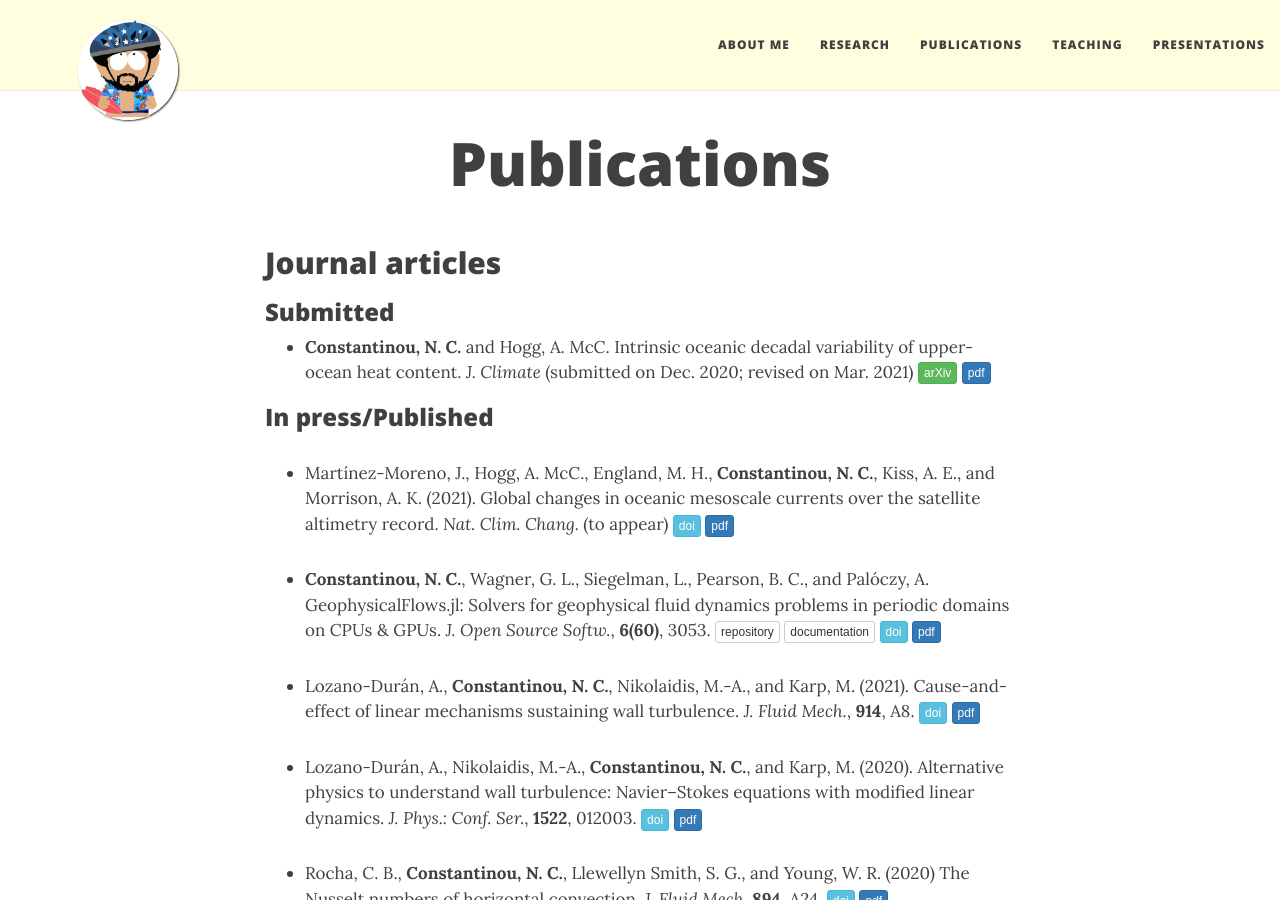
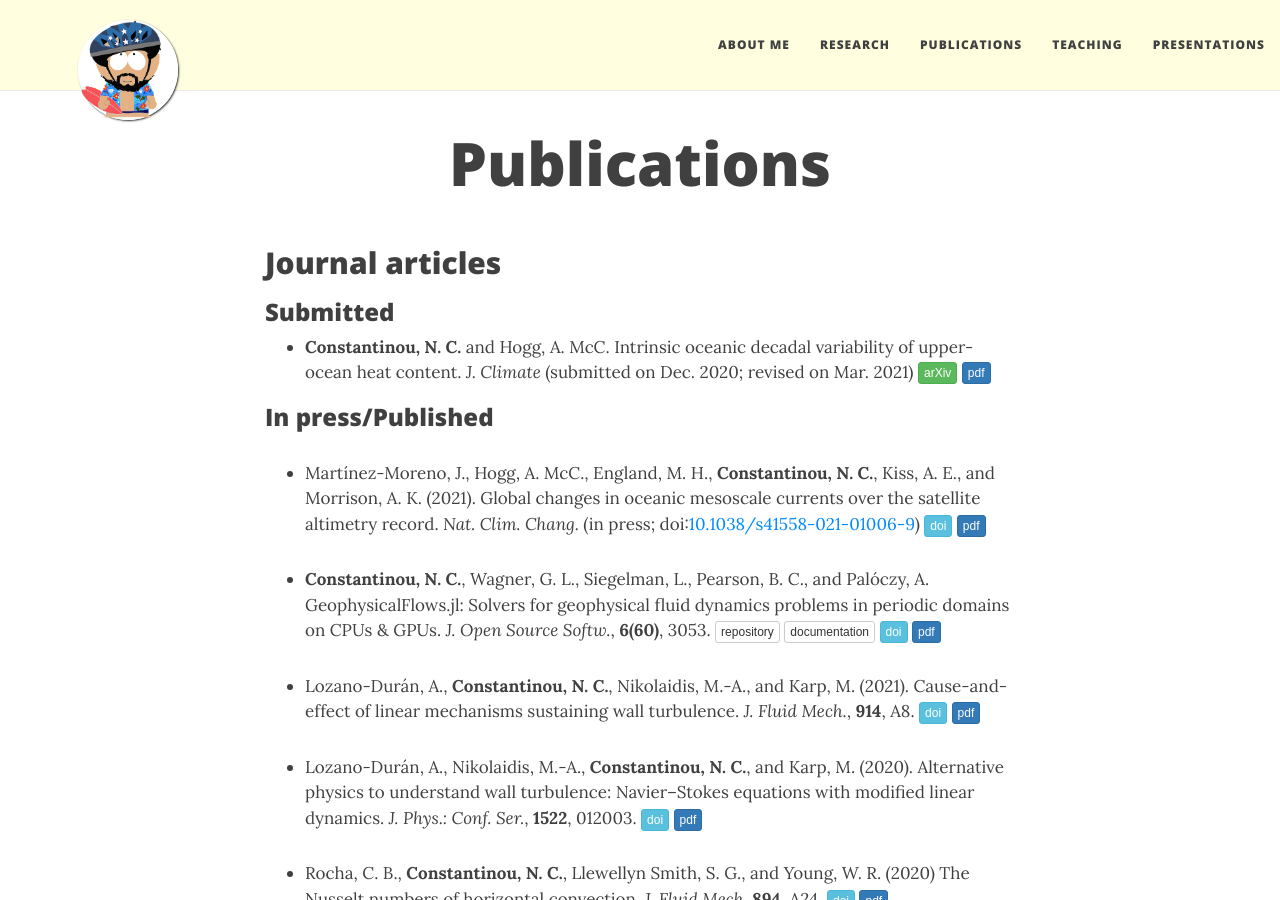
Before and after one commit to navidcy/navidcy.github.io, a Jekyll site: the page built from publications.md, in a window 1280 px wide and 900 px high. Built offline with Jekyll 4.4.1, drawn with Linux system fonts in a browser that asks for light colours; nearby versions of some CDN libraries; comment, search, counter and statistics services are not loaded.

Commit message:
update eke-trends paper ref

```diff
--- a/publications.md
+++ b/publications.md
@@ -22,7 +22,7 @@ convection. _J. Fluid Mech._ (submitted on ...) [<span class="btn btn-success bt
 ### In press/Published
 
 
-- Martínez-Moreno, J., Hogg, A. McC., England, M. H., **Constantinou, N. C.**, Kiss, A. E., and Morrison, A. K. (2021). Global changes in oceanic mesoscale currents over the satellite altimetry record. _Nat. Clim. Chang._ (to appear) [<span class="btn btn-info btn-xs{{end}}" style="font-family:sans-serif;">doi</span>][global-eke-trends-doi]{:target="_blank"} [<span class="btn btn-primary btn-xs{{end}}" style="font-family:sans-serif;">pdf</span>][global-eke-trends] <span align="right" class='altmetric-embed' data-badge-type="2" data-condensed="true" data-hide-less-than="2" data-doi="10.1038/s41558-021-01006-9"></span> <br/>
+- Martínez-Moreno, J., Hogg, A. McC., England, M. H., **Constantinou, N. C.**, Kiss, A. E., and Morrison, A. K. (2021). Global changes in oceanic mesoscale currents over the satellite altimetry record. _Nat. Clim. Chang._ (in press; doi:[10.1038/s41558-021-01006-9](https://doi.org/10.1038/s41558-021-01006-9)) [<span class="btn btn-info btn-xs{{end}}" style="font-family:sans-serif;">doi</span>][global-eke-trends-doi]{:target="_blank"} [<span class="btn btn-primary btn-xs{{end}}" style="font-family:sans-serif;">pdf</span>][global-eke-trends] <span align="right" class='altmetric-embed' data-badge-type="2" data-condensed="true" data-hide-less-than="2" data-doi="10.1038/s41558-021-01006-9"></span> <br/>
 
 
 - **Constantinou, N. C.**, Wagner, G. L., Siegelman, L., Pearson, B. C., and Palóczy, A. GeophysicalFlows.jl: Solvers for geophysical fluid dynamics problems in periodic domains on CPUs & GPUs. _J. Open Source Softw._, **6(60)**, 3053. [<span class="btn btn-default btn-xs{{end}}" style="font-family:sans-serif;">repository</span>][GeophysicalFlows-repo]{:target="_blank"} [<span class="btn btn-default btn-xs{{end}}" style="font-family:sans-serif;">documentation</span>][GeophysicalFlows-docs]{:target="_blank"} [<span class="btn btn-info btn-xs{{end}}" style="font-family:sans-serif;">doi</span>][geophysicalflows-doi]{:target="_blank"} [<span class="btn btn-primary btn-xs{{end}}" style="font-family:sans-serif;">pdf</span>][geophysicalflows] <span align="right" class='altmetric-embed' data-badge-type="2" data-condensed="true" data-hide-less-than="2" data-doi="10.21105/joss.03053"></span> <br/>
```
